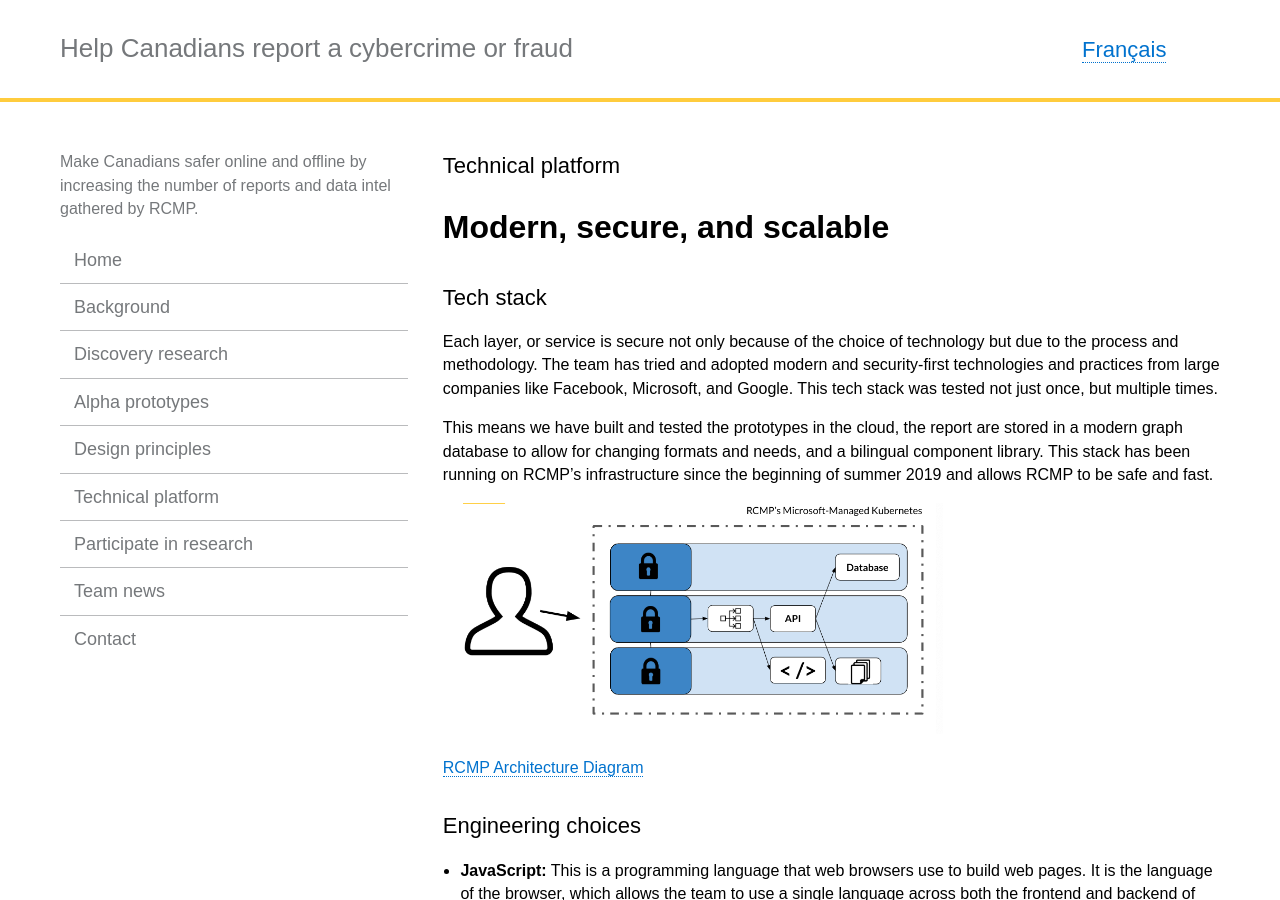
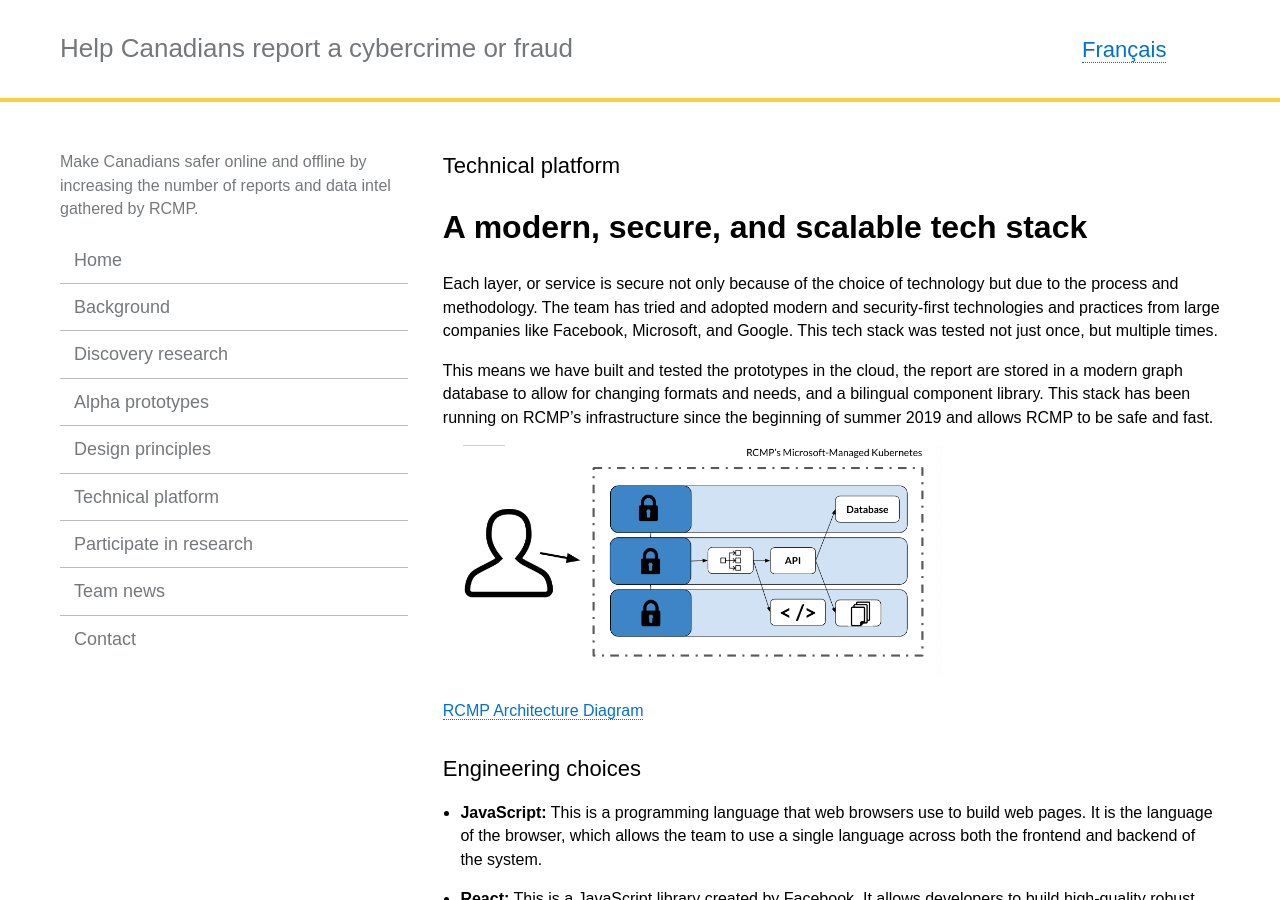
Before and after one commit to cds-snc/rcmp-report-a-cybercrime-alpha-documentation, a Jekyll site: the page built from _pages/en/technical-platform.md, in a window 1280 px wide and 900 px high. Built offline with Jekyll 4.4.1, drawn with Linux system fonts in a browser that asks for light colours.

```diff
--- a/_pages/en/technical-platform.md
+++ b/_pages/en/technical-platform.md
@@ -6,9 +6,7 @@ permalink: "/technical-platform/"
 trans_url: "/platforme-technique/"
 ---
 
-# Modern, secure, and scalable
-
-## Tech stack
+# A modern, secure, and scalable tech stack
 
 Each layer, or service is secure not only because of the choice of technology but due to the process and methodology. The team has tried and adopted modern and security-first technologies and practices from large companies like Facebook, Microsoft, and Google. This tech stack was tested not just once, but multiple times.
 
```
